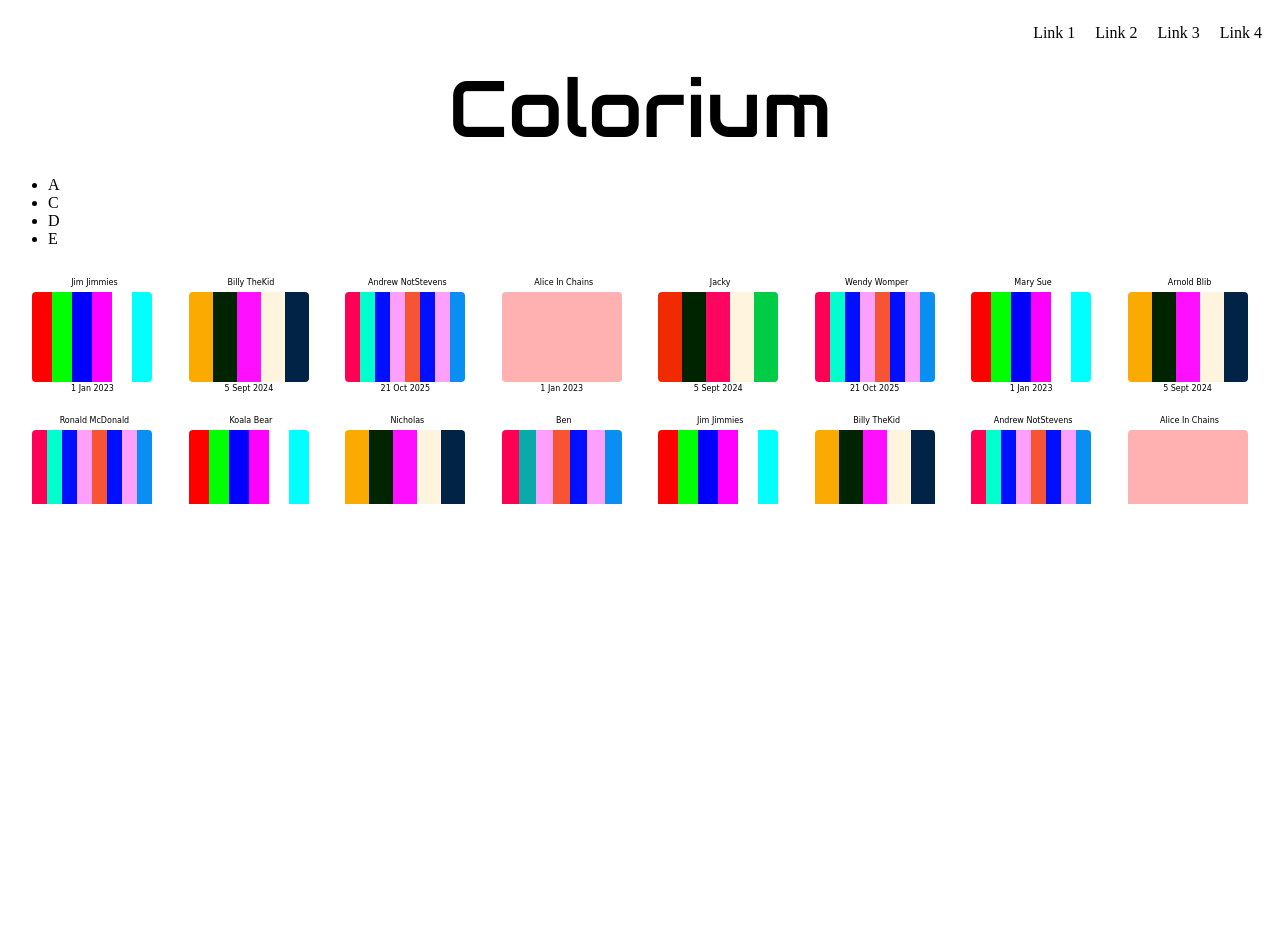
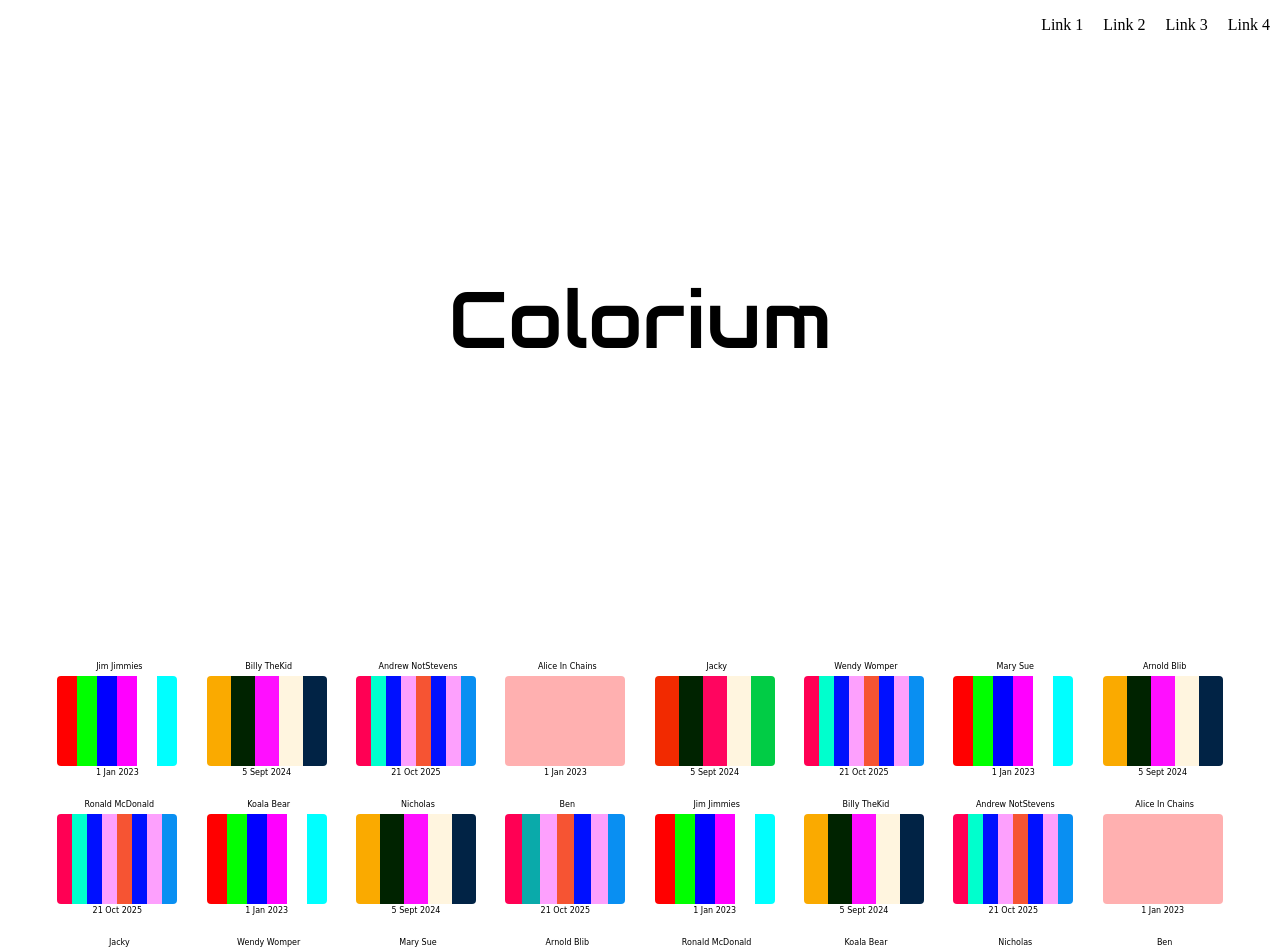
Before and after one commit to Andrew-R-Stephens/website-colorium_frontend, a React (Vite) app: page / in a window 1280 px wide. Shown: the top 952 px of the page. Before the commit the page ends 800 px from the top, so only its background shows below. Built offline with nearby package versions, Linux system fonts and the light colour scheme.

Commit message:
+ Refined visual behavior of infinite scrollbox + Expanded size of Hero banner + Refined HeroTitle animation

```diff
--- a/src/App.sass
+++ b/src/App.sass
@@ -1,19 +1,19 @@
-
-.nav-link
-    display: inline-flex
-    margin-left: 10px
-    margin-right: 10px
 
 .nav-wrapper
-  display: flex
+  display: inline-flex
+  position: absolute
   width: 100%
   justify-content: flex-end
 
+.nav-link
+  display: inline-flex
+  margin-left: 10px
+  margin-right: 10px
 
 .heading-wrapper
   display: flex
   width: 100%
-  height: fit-content
+  height: 80svh
   align-self: center
   justify-content: center
 
--- /dev/null
+++ b/src/Footer/Footer.sass
@@ -0,0 +1,7 @@
+.footer-wrapper
+  width: 100%
+  height: 25svh
+
+.footer-inner
+  width: 100%
+  height: 100%
--- /dev/null
+++ b/src/Footer/Footer.tsx
@@ -0,0 +1,18 @@
+import {Fragment} from "react";
+import "./Footer.sass"
+
+function Footer() {
+
+    return (
+        <Fragment>
+            <div className={'footer-wrapper'}>
+                <div className={'footer-inner'}>
+
+                </div>
+            </div>
+        </Fragment>
+    );
+
+}
+
+export default Footer
--- a/src/HeroTitle/HeroTitle.sass
+++ b/src/HeroTitle/HeroTitle.sass
@@ -40,9 +40,12 @@
   color: transparent
   font-family: Audiowide, fantasy
   font-size: 10svmin
+  --stroke: clamp(1px, .05svw, 2px)
+  --stroke-neg: calc(var(--stroke) * -1)
 
 .hero-title-animated-letter
   animation: color-shift forwards 2s ease-in-out
+  text-shadow: var(--stroke-neg) var(--stroke-neg) 0 #000, var(--stroke) var(--stroke-neg) 0 #000, var(--stroke-neg) var(--stroke) 0 #000, var(--stroke) var(--stroke) 0 #000
 
 @for $i from 1 through 8
   .hero-title-animated-letter:nth-of-type(#{$i})
@@ -62,21 +65,24 @@
   44.4%
     color: #7FFF00
   50%
-    scale: 1.11
+    scale: 1.06
   55.5%
     color: #00FFFF
-    scale: 1.1
+    scale: 1.05
   66.6%
     color: #0000FF
   77.7%
     color: #9932CC
     scale: .95
+    text-shadow: var(--stroke-neg) var(--stroke-neg) 0 #000, var(--stroke) var(--stroke-neg) 0 #000, var(--stroke-neg) var(--stroke) 0 #000, var(--stroke) var(--stroke) 0 #000
   88.8%
     color: #FF1493
     scale: 1.05
+    text-shadow: none
   100.0%
     color: transparent
     scale: 1
+    text-shadow: none
 
 
 @font-face
--- a/src/HeroTitle/HeroTitle.tsx
+++ b/src/HeroTitle/HeroTitle.tsx
@@ -1,4 +1,4 @@
-import {Fragment, useEffect, useState} from "react";
+import {Fragment} from "react";
 import "./HeroTitle.sass"
 
 /**
--- a/src/MinimizedPalette/MinimizedPaletteGallery.sass
+++ b/src/MinimizedPalette/MinimizedPaletteGallery.sass
@@ -1,8 +1,18 @@
 .minimized-palette-gallery
   display: inline-block
-  width: 100%
-  height: 30svh
+  position: relative
+  width: auto
+  height: 40svh
   overflow-y: scroll
+
+.minimized-palette-gallery::-webkit-scrollbar
+  width: 0  /* Remove scrollbar space */
+  background: transparent  /* Optional: just make scrollbar invisible */
+
+/* Optional: show position indicator in red */
+.minimized-palette-gallery::-webkit-scrollbar-thumb
+  background: #FF0000
+
 
 .minimized-palette-gallery-scroll-wrapper
   display: flex
@@ -15,3 +25,13 @@
   flex-direction: row
   flex-wrap: wrap
   justify-content: space-evenly
+  padding: 1svmin 5svmin
+
+.minimized-palette-gallery-overlay
+  display: inline-block
+  position: absolute
+  width: 100%
+  height: 40svh
+  left: 0
+  box-shadow: inset 0 2svh .25svh -.5svh #FFFFFF, inset 0px -2svh .25svh -.5svh #FFFFFF
+  pointer-events: none
--- a/src/MinimizedPalette/MinimizedPaletteGallery.tsx
+++ b/src/MinimizedPalette/MinimizedPaletteGallery.tsx
@@ -86,6 +86,7 @@ function MinimizedPaletteGallery() {
                     </div>
                 </div>
             </div>
+            <div className={'minimized-palette-gallery-overlay'}/>
         </Fragment>
     )
 
--- a/src/index.sass
+++ b/src/index.sass
@@ -2,7 +2,6 @@
   width: 100%
   max-width: 100%
   height: 100%
-
 
 html
   height: 100svh
@@ -10,3 +9,6 @@ html
   max-height: 100%
   max-width: 100%
   scroll-behavior: smooth
+
+body
+  all: unset
```
Also changed, not shown: src/App.tsx (+6 -6 lines).
